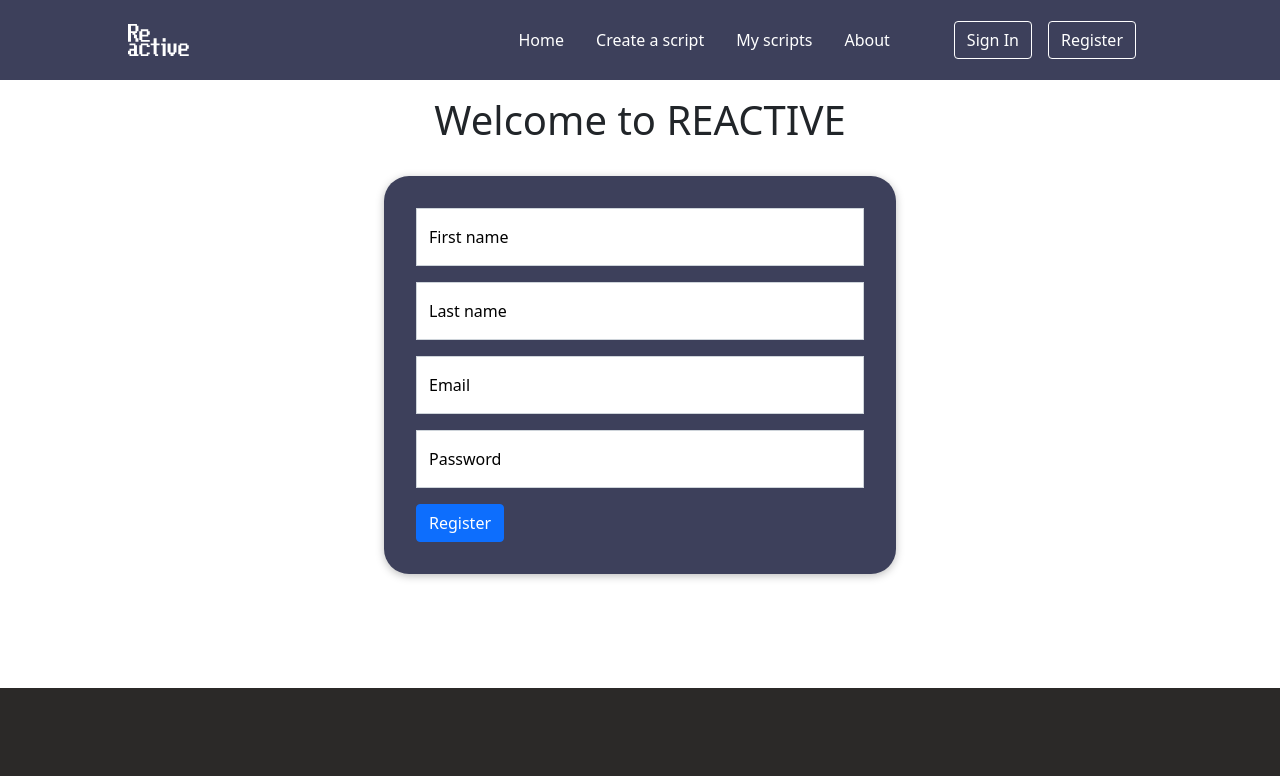
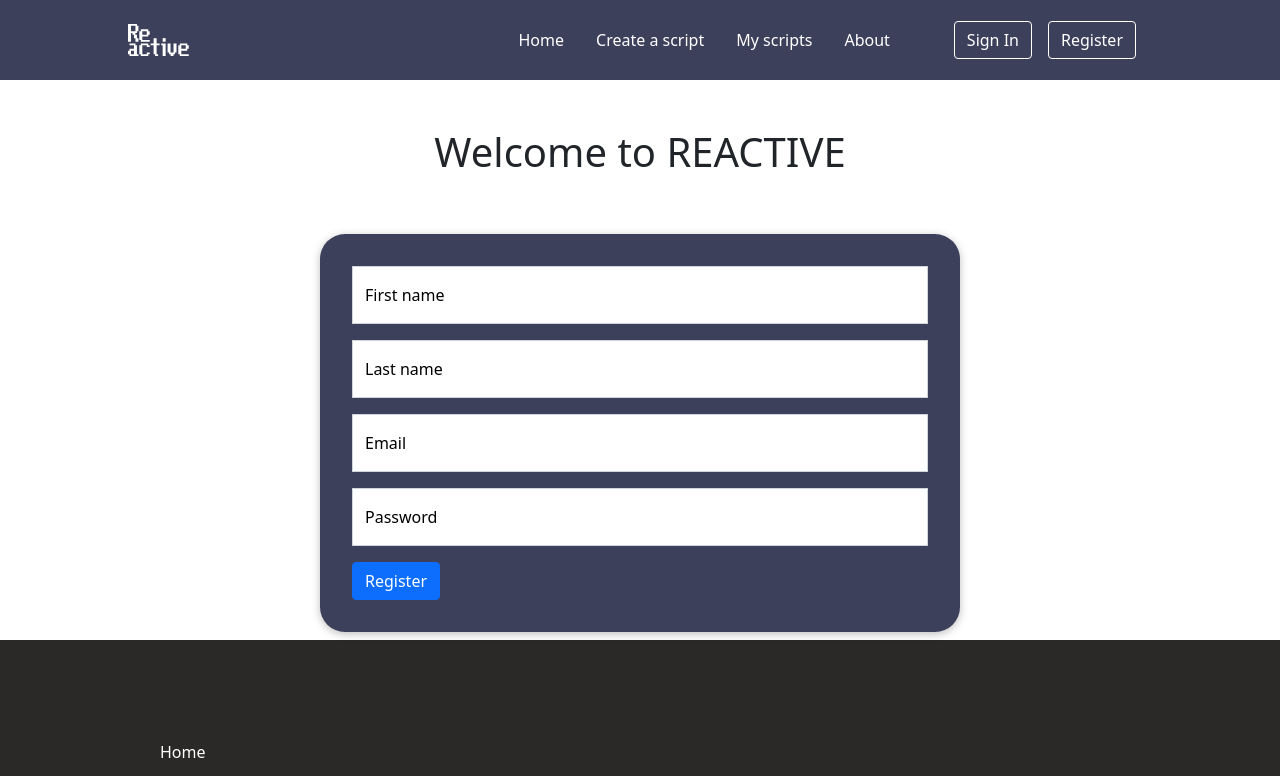
Before and after one commit to emkah4/reactive-web-app, a React (Create React App) app in the folder src/app/: page /register in a window 1280 px wide. Shown: the top 776 px of the page. Built offline with nearby package versions, Linux system fonts and the light colour scheme.

Commit message:
transfered-register-to-axios

```diff
--- a/src/app/src/App.js
+++ b/src/app/src/App.js
@@ -26,8 +26,6 @@ function App() {
   const [user, setUser] = useState(null);
 
   const value = useMemo(() => ({ user, setUser }), [user, setUser]);
-
-  const { isLoading, error, sendRequest, clearError } = useHttpClient();
 
   function loggedIn() {
     localStorage.setItem("isLoggedIn", "1");
--- a/src/app/src/components/Auth/Register.js
+++ b/src/app/src/components/Auth/Register.js
@@ -1,19 +1,26 @@
 import React, { useState, useContext } from "react";
 import { useNavigate } from "react-router-dom";
+import { useForm } from "react-hook-form";
 
-import { useForm } from "react-hook-form";
+// Bootstrap
 import Form from "react-bootstrap/Form";
 import FloatingLabel from "react-bootstrap/FloatingLabel";
+import { Alert, Button } from "react-bootstrap";
 
-// Hooks
-import { useHttpClient } from "../../shared/hooks/http-hook";
+// Axios
+import axios from "../../api/axios";
 
+// UI
 import Card from "../UI/Card";
-import Button from "react-bootstrap/Button";
 
+// Styles
 import styles from "./Register.module.css";
 
-function Register() {
+// Constants
+const regexEmail =
+  "/^[a-z0-9][-_.+!#$%&'*/=?^`{|]{0,1}([a-z0-9][-_.+!#$%&'*/=?^`{|]{0,1})*[a-z0-9]@[a-z0-9][-.]{0,1}([a-z][-.]{0,1})*[a-z0-9].[a-z0-9]{1,}([.-]{0,1}[a-z]){0,}[a-z0-9]{0,}$/";
+
+const Register = () => {
   const {
     register,
     handleSubmit,
@@ -28,29 +35,54 @@ function Register() {
       password: "",
     },
   });
-
-  const { isLoading, error, sendRequest, clearError } = useHttpClient();
   let navigate = useNavigate();
   const name = watch("f_name");
-  const regexEmail =
-    "/^[a-z0-9][-_.+!#$%&'*/=?^`{|]{0,1}([a-z0-9][-_.+!#$%&'*/=?^`{|]{0,1})*[a-z0-9]@[a-z0-9][-.]{0,1}([a-z][-.]{0,1})*[a-z0-9].[a-z0-9]{1,}([.-]{0,1}[a-z]){0,}[a-z0-9]{0,}$/";
+  const [loading, setLoading] = useState(false);
+  const [error, setError] = useState(false);
+  const [success, setSuccess] = useState(null);
+
   return (
-    <>
+    <div className={styles.main_container}>
       <h1 className={styles.title}>Welcome to REACTIVE {name}</h1>
+      <Alert
+        key={Math.random()}
+        variant={success ? "success" : error ? "danger" : ""}
+        className={styles.form_allert}
+      >
+        {success
+          ? "Succesfully registered"
+          : error
+          ? "There has been an error"
+          : ""}
+      </Alert>
       <Card className={styles.card}>
         <Form
           className={styles.form}
           onSubmit={handleSubmit(async (data) => {
             data.email = data.email.toLowerCase();
             try {
-              const responseData = await sendRequest(
-                "http://193.219.91.103:15411/api/users/register_user",
-                "POST",
-                JSON.stringify(data)
+              const response = await axios.post(
+                "/users/register_user",
+                JSON.stringify(data),
+                {
+                  headers: {
+                    "Content-Type": "application/json; charset=utf-8",
+                  },
+                }
               );
 
-              navigate("/about");
+              if (response.status === 200) {
+                register.f_name = "";
+                register.l_name = "";
+                register.email = "";
+                register.password = "";
+                setSuccess(true);
+                setLoading(false);
+              }
+
+              // navigate("/about");
             } catch (error) {
+              setError(true);
               throw error;
             }
           })}
@@ -59,7 +91,7 @@ function Register() {
             <FloatingLabel controlId="floatingFirstname" label="First name">
               <Form.Control
                 type="f_name"
-                placeholder="John"
+                placeholder="First Name"
                 {...register("f_name", {
                   required: "This is a required field",
                 })}
@@ -72,7 +104,7 @@ function Register() {
             <FloatingLabel controlId="floatingLastname" label="Last name">
               <Form.Control
                 type="l_name"
-                placeholder="Wick"
+                placeholder="Last Name"
                 {...register("l_name", {
                   required: "This is a required field",
                 })}
@@ -85,7 +117,7 @@ function Register() {
             <FloatingLabel controlId="floatingEmail" label="Email">
               <Form.Control
                 type="email"
-                placeholder="placeholder@name.com"
+                placeholder="E-mail address"
                 {...register("email", {
                   required: "This is a required field",
                   pattern: { regexEmail },
@@ -99,7 +131,7 @@ function Register() {
             <FloatingLabel controlId="floatingPassword" label="Password">
               <Form.Control
                 type="password"
-                placeholder="supersecretpassword"
+                placeholder="Password"
                 {...register("password", {
                   required: "This is a required field",
                   minLength: {
@@ -119,10 +151,9 @@ function Register() {
             Register
           </Button>
         </Form>
-        <div>{isLoading}</div>
       </Card>
-    </>
+    </div>
   );
-}
+};
 
 export default Register;
--- a/src/app/src/components/Auth/Register.module.css
+++ b/src/app/src/components/Auth/Register.module.css
@@ -1,10 +1,17 @@
+.main_container {
+  width: 50%;
+  margin-left: 50%;
+  transform: translate(-50%);
+  padding-top: 2em;
+}
+
 .card {
-  width: 90%;
-  max-width: 40%;
-  margin: 2rem auto;
   padding: 2rem;
   background-color: #3d405b;
   border-radius: 25px;
+}
+
+.form_allert {
 }
 
 .form {
--- a/src/app/src/components/BuildScreen/BuildScreen.js
+++ b/src/app/src/components/BuildScreen/BuildScreen.js
@@ -22,6 +22,7 @@ const GET_PROJECT_URL = "/projects/get_project/";
 
 const BuildScreen = (props) => {
   const [initialInfoPassed, setInitialInfoPassed] = useState(false);
+  const [loggedIn, setLoggedIn] = useState(false);
 
   // Context for project
   const { project, setProject } = useContext(ProjectContext);
@@ -73,11 +74,29 @@ const BuildScreen = (props) => {
     }
   }, [setInitialInfoPassed]);
 
+  useEffect(() => {
+    if (!loggedIn) {
+      const sessionToken = localStorage.getItem("isLoggedIn");
+      if (sessionToken === "1") {
+        setLoggedIn(true);
+      }
+    }
+  }, []);
+
   return (
     <React.Fragment>
       <div className={styles.container}>
-        {!initialInfoPassed && <BuildScriptInitial onNext={projectCreated} />}
-        {initialInfoPassed && <BuildScriptMain onClose={closeProject} />}
+        {!loggedIn && (
+          <div>
+            <p>Please log in!</p>
+          </div>
+        )}
+        {!initialInfoPassed && loggedIn && (
+          <BuildScriptInitial onNext={projectCreated} />
+        )}
+        {initialInfoPassed && loggedIn && (
+          <BuildScriptMain onClose={closeProject} />
+        )}
         {/* <BuildScriptMain {...init_mock}/> */}
       </div>
     </React.Fragment>
--- a/src/app/src/components/MyScriptsScreen/MyScripts.js
+++ b/src/app/src/components/MyScriptsScreen/MyScripts.js
@@ -62,6 +62,7 @@ const MyScripts = (props) => {
   }, [exportingProject]);
 
   useEffect(() => {
+    if (localStorage.getItem("isLoggedIn") === "1") {
       const fetchProjects = async () => {
         try {
           const response = await axios.get(`/projects/get_projects`, {
@@ -75,13 +76,14 @@ const MyScripts = (props) => {
         } catch (err) {}
       };
       fetchProjects();
+    }
   }, []);
 
   return (
     <div className={styles.container}>
       <h1>My scripts</h1>
       {loadedProjects.length === 0 ? (
-        <p>No new projects yet.</p>
+        <p>No new projects yet. Please log in first!</p>
       ) : (
         <Sctipt projects={loadedProjects} export={exportProject} />
       )}
```
Lines whose indentation alone changed are shown as unchanged.
